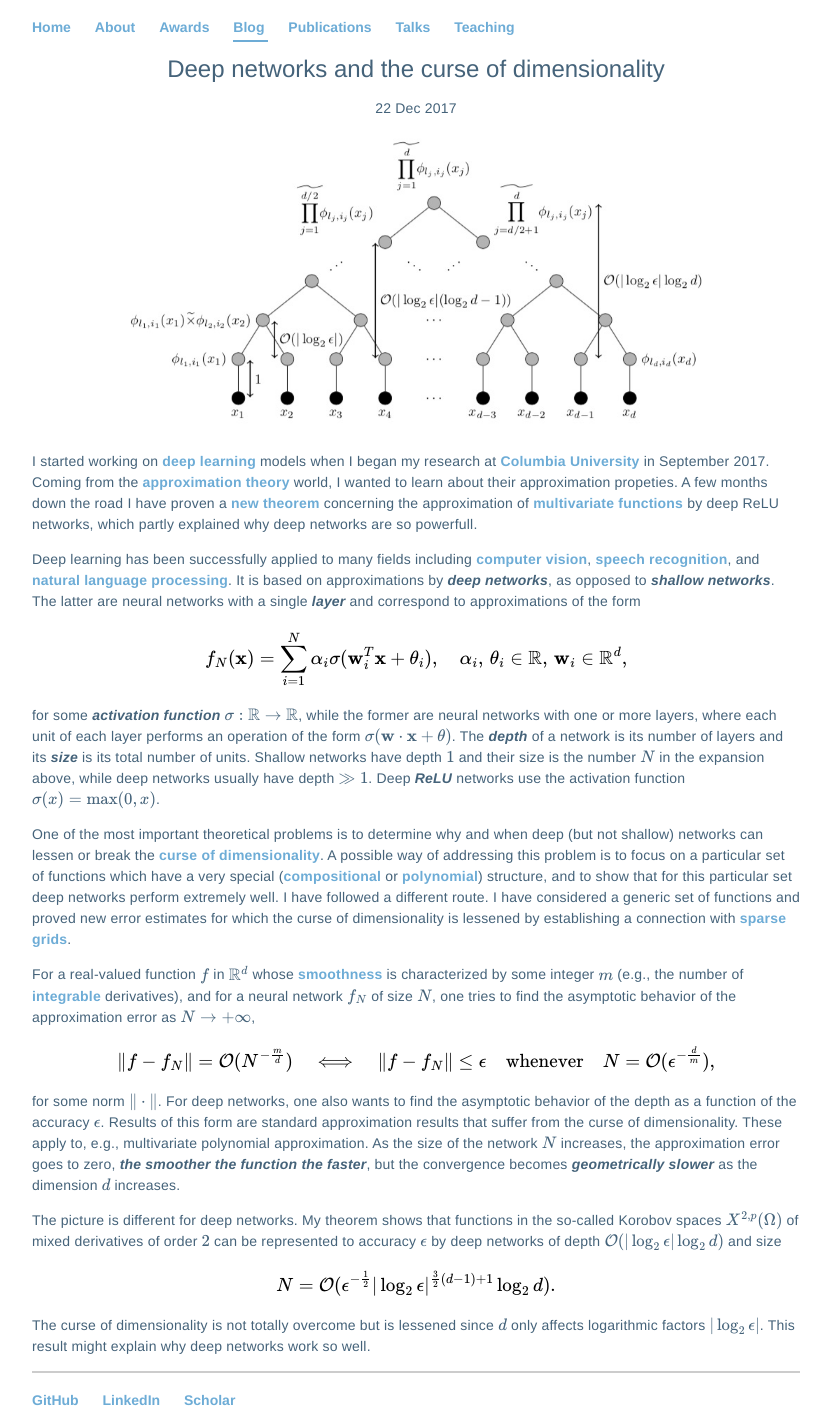
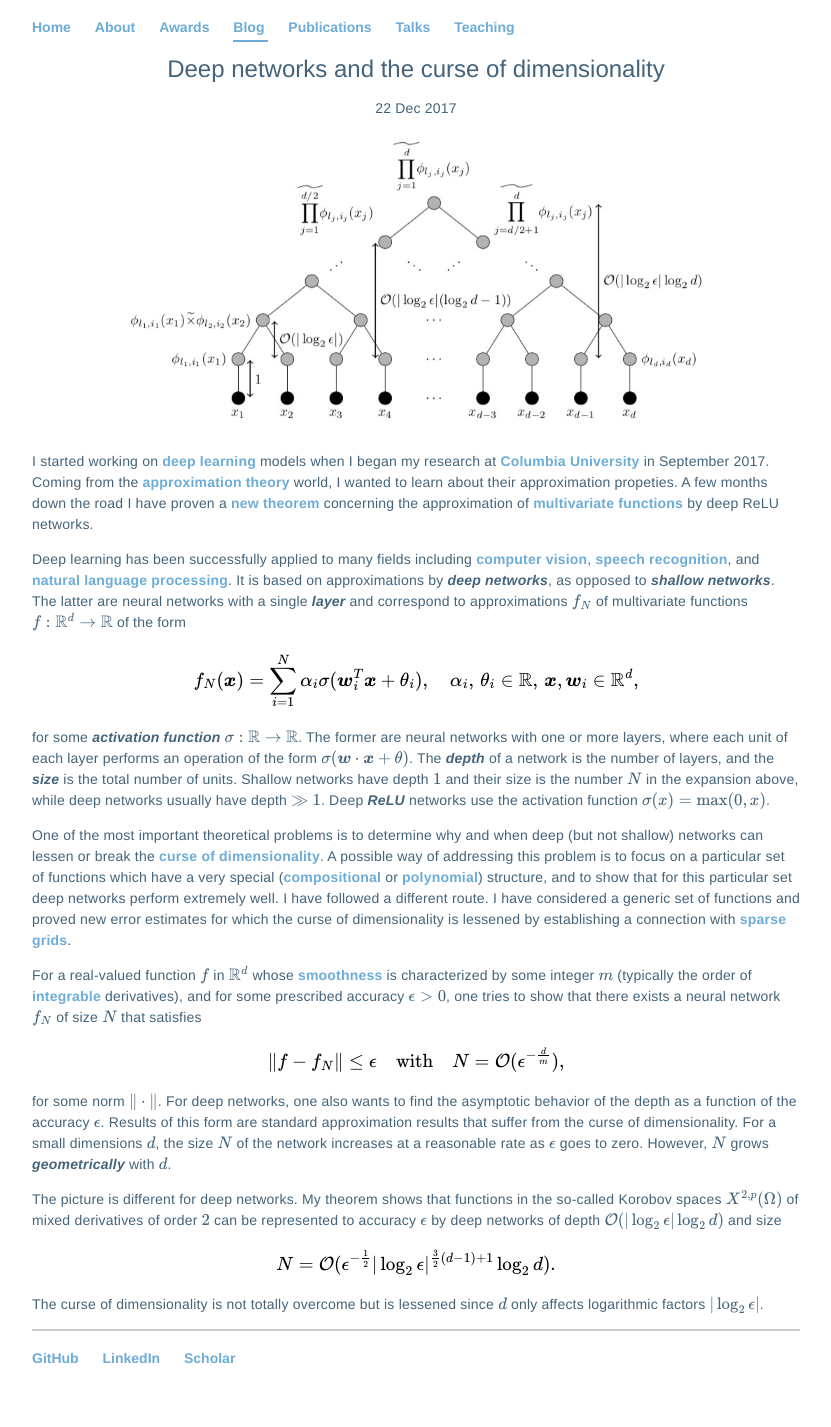
Before and after one commit to Hadrien-Montanelli/Hadrien-Montanelli.github.io, a Jekyll site: the page built from _posts/2017-12-22-deep-networks.md, in a window 1280 px wide. Shown: the whole page, without its empty margins (224-1055 px from the left). Built offline with Jekyll 4.4.1, drawn with Linux system fonts in a browser that asks for light colours; formulas are drawn with MathJax 3; after the commit the page ends 1385 px from its top, so only the background shows below that.

Commit message:
Update deep net paper and blog post.

```diff
--- a/TDL_website.txt
+++ b/TDL_website.txt
@@ -1,5 +1,2 @@
 1. Learn how to add videos
 2. Write blog post about fluid dynamics
-3. Update deep net paper on arxiv then on website (and put Scwab modifications)
-4. Change photo (LinkedIn, GoogleScholar, Google+, GitHub)
-				[Whatsapp, Uber, GitHub, Skype, Instagram, WeChat, FB, iCard]
--- a/_posts/2017-12-22-deep-networks.md
+++ b/_posts/2017-12-22-deep-networks.md
@@ -14,26 +14,24 @@ models when I began my research at <a href="http//www.columbia.edu">Columbia Uni
 Coming from the <a href="http://en.wikipedia.org/wiki/Approximation_theory">approximation theory</a>
 world, I wanted to learn about their approximation propeties.
 A few months down the road I have proven a <a href="http://arxiv.org/pdf/1712.08688.pdf">new theorem</a> concerning the approximation of
-<a href="http://en.wikipedia.org/wiki/Function_of_several_real_variables">multivariate functions</a>
-by deep ReLU networks, which partly explained why deep networks are so powerfull.
+<a href="http://en.wikipedia.org/wiki/Function_of_several_real_variables">multivariate functions</a> by deep ReLU networks.
 
 Deep learning has been successfully applied to many fields including
 <a href="https://en.wikipedia.org/wiki/Computer_vision">computer vision</a>,
 <a href="https://en.wikipedia.org/wiki/Speech_recognition">speech recognition</a>,
 and <a href="http://en.wikipedia.org/wiki/Natural_language_processing">natural language processing</a>.
 It is based on approximations by <i><b>deep networks</b></i>, as opposed to <i><b>shallow networks</b></i>.
-The latter are neural networks with a single <i><b>layer</b></i> and correspond to approximations of the form
+The latter are neural networks with a single <i><b>layer</b></i> and correspond to approximations $$f_N$$ of multivariate functions $$f:\mathbb{R}^d\rightarrow\mathbb{R}$$ of the form
 
 $$
-f_N(\mathbf{x}) = \sum_{i=1}^N \alpha_i \sigma(\mathbf{w}_i^T\mathbf{x} + \theta_i),
-\quad \alpha_i,\,\theta_i\in\mathbb{R}, \, \mathbf{w}_i\in\mathbb{R}^d,
+f_N(\boldsymbol{x}) = \sum_{i=1}^N \alpha_i \sigma(\boldsymbol{w}_i^T\boldsymbol{x} + \theta_i), \quad \alpha_i,\,\theta_i\in\mathbb{R},\, \boldsymbol{x},\boldsymbol{w}_i\in\mathbb{R}^d,
 $$
 
-for some <i><b>activation function</b></i> $$\sigma:\mathbb{R}\rightarrow\mathbb{R}$$,
-while the former are neural networks with one or more layers, where each unit of each layer
-performs an operation of the form $$\sigma(\mathbf{w}\cdot \mathbf{x} + \theta)$$.
-The <i><b>depth</b></i> of a network is its number of layers and its <i><b>size</b></i>
-is its total number of units.
+for some <i><b>activation function</b></i> $$\sigma:\mathbb{R}\rightarrow\mathbb{R}$$.
+The former are neural networks with one or more layers, where each unit of each layer
+performs an operation of the form $$\sigma(\boldsymbol{w}\cdot\boldsymbol{x} + \theta)$$.
+The <i><b>depth</b></i> of a network is the number of layers, and the <i><b>size</b></i>
+is the total number of units.
 Shallow networks have depth $$1$$ and their size is the number $$N$$ in the expansion above,
 while deep networks usually have depth $$\gg 1$$.
 Deep <i><b>ReLU</b></i> networks use the activation function $$\sigma(x) = \max(0,x)$$.
@@ -51,20 +49,19 @@ for which the curse of dimensionality is lessened by establishing a connection w
 
 For a real-valued function $$f$$ in $$\mathbb{R}^d$$ whose
 <a href="http://en.wikipedia.org/wiki/Smoothness">smoothness</a> is characterized by some integer $$m$$
-(e.g., the number of <a href="https://en.wikipedia.org/wiki/Locally_integrable_function">integrable</a> derivatives), and for a neural network $$f_N$$ of size $$N$$,
-one tries to find the asymptotic behavior of the approximation error as $$N\rightarrow+\infty$$,
+(typically the order of <a href="https://en.wikipedia.org/wiki/Locally_integrable_function">integrable</a> derivatives), and for some prescribed accuracy $$\epsilon>0$$,
+one tries to show that there exists a neural network $$f_N$$ of size $$N$$ that satisfies
 
 $$
-\Vert f - f_N \Vert = \mathcal{O}(N^{-\frac{m}{d}})
-\quad \Longleftrightarrow \quad \Vert f - f_N \Vert \leq \epsilon \quad \text{whenever} \quad N=\mathcal{O}(\epsilon^{-\frac{d}{m}}),
+\Vert f - f_N \Vert \leq \epsilon \quad \text{with} \quad N=\mathcal{O}(\epsilon^{-\frac{d}{m}}),
 $$
 
 for some norm $$\Vert\cdot\Vert$$.
 For deep networks, one also wants to find the asymptotic behavior of the depth
 as a function of the accuracy $$\epsilon$$.
 Results of this form are standard approximation results that suffer from the curse of dimensionality.
-These apply to, e.g., multivariate polynomial approximation.
-As the size of the network $$N$$ increases, the approximation error goes to zero, <i><b>the smoother the function the faster</b></i>, but the convergence becomes <i><b>geometrically slower</b></i> as the dimension $$d$$ increases.
+For a small dimensions $$d$$, the size $$N$$ of the network increases at a reasonable rate as $$\epsilon$$ goes to zero.
+However, $$N$$ grows <i><b>geometrically</b></i> with $$d$$.
 
 The picture is different for deep networks.
 My theorem shows that functions in the so-called Korobov spaces $$X^{2,p}(\Omega)$$ of mixed derivatives of order $$2$$ can be represented to accuracy $$\epsilon$$ by deep networks of depth
@@ -76,4 +73,3 @@ $$
 
 The curse of dimensionality is not totally overcome but is lessened since
 $$d$$ only affects logarithmic factors $$\vert\log_2\epsilon\vert$$.
-This result might explain why deep networks work so well.
```
Also changed, not shown: publications/index.html (+4 -3 lines), 4 other files.
